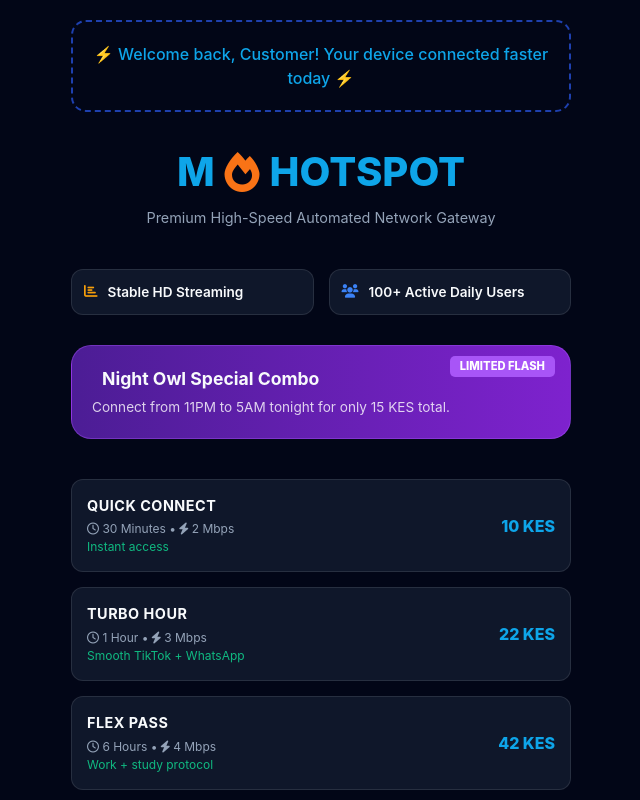
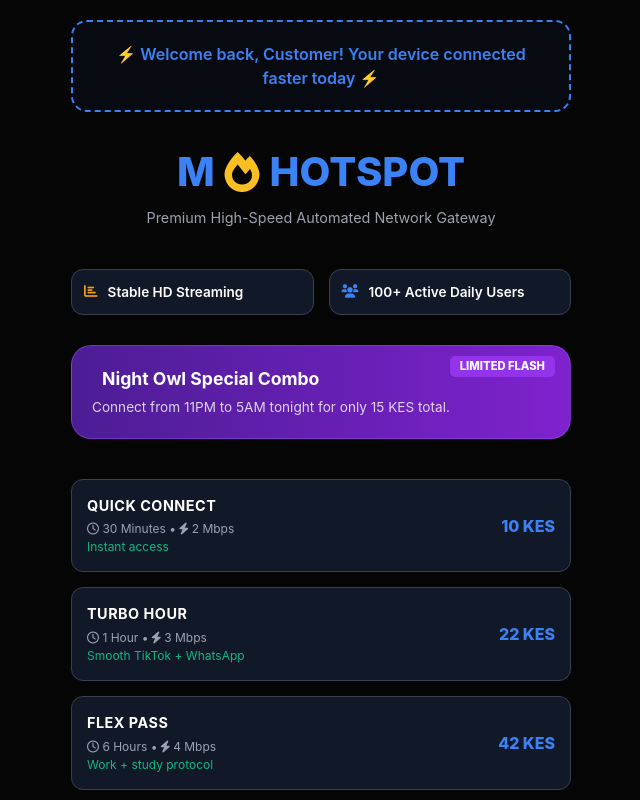
Before and after one commit to MasterAiHub/m-hotspot-backend, a plain HTML site: page frontend/dashboard.html in a window 1280 px wide. Shown: the top 800 px of the page, without its empty margins (319-959 px from the left). Drawn offline with Linux system fonts and the light colour scheme.

Commit message:
UI Refinement: Apply exact hex colors, border radius, and button styles from design guide

```diff
--- a/frontend/css/style.css
+++ b/frontend/css/style.css
@@ -1,13 +1,13 @@
 :root {
-    --bg-dark: #020617;
-    --card-bg: #0f172a;
-    --primary: #0ea5e9;
-    --secondary: #3b82f6;
-    --accent: #f97316;
-    --purple: #a855f7;
-    --text-main: #f8fafc;
-    --text-dim: #94a3b8;
-    --border: rgba(255, 255, 255, 0.1);
+    --bg-dark: #050505;
+    --card-bg: #111827;
+    --primary: #3b82f6;
+    --secondary: #2563eb;
+    --accent: #fbbf24;
+    --purple: #9333ea;
+    --text-main: #ffffff;
+    --text-dim: #9ca3af;
+    --border: #374151;
 }
 
 body {
@@ -26,13 +26,14 @@ body {
 
 /* Welcome Box */
 .welcome-box {
-    border: 2px dashed #1e40af;
-    border-radius: 15px;
+    border: 2px dashed var(--primary);
+    border-radius: 16px;
     padding: 20px;
     text-align: center;
     margin-bottom: 30px;
     color: var(--primary);
-    font-weight: 500;
+    font-weight: 600;
+    background: rgba(59, 130, 246, 0.05);
 }
 
 /* Logo Section */
@@ -151,6 +152,10 @@ body {
     background: var(--primary);
     color: white;
     width: 100%;
+    padding: 16px;
+    font-size: 1rem;
+    text-transform: none;
+    box-shadow: 0 4px 6px -1px rgba(0, 0, 0, 0.1), 0 2px 4px -1px rgba(0, 0, 0, 0.06);
 }
 
 .btn-primary:hover {
```
